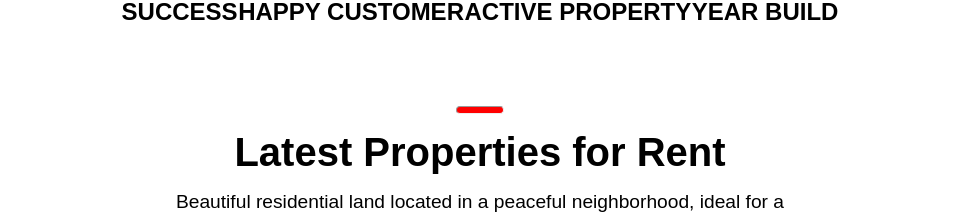
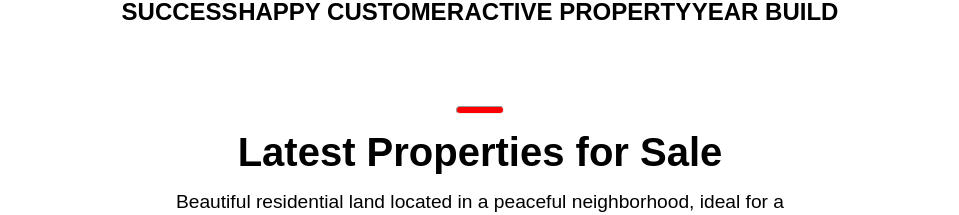
Before and after one commit to anis1m/Arhaarya, a React (Vite) app: page / in a window 1280 px wide. Shown: the part 1740-1955 px from the top of the page, without its empty margins (160-1119 px from the left). Built offline with nearby package versions, Linux system fonts and the light colour scheme.

Commit message:
Arhaarya

```diff
--- a/src/javascript_files/Homepage.jsx
+++ b/src/javascript_files/Homepage.jsx
@@ -56,7 +56,7 @@ function Homepage() {
         <Goal />
         <blockquote className="homepage-card-header">
           <hr />
-          <h1>Latest Properties for Rent</h1>
+          <h1>Latest Properties for Sale</h1>
           <p>
             Beautiful residential land located in a peaceful neighborhood, ideal
             for a mobile home or tiny house. Stunning mountain views, easy
```
